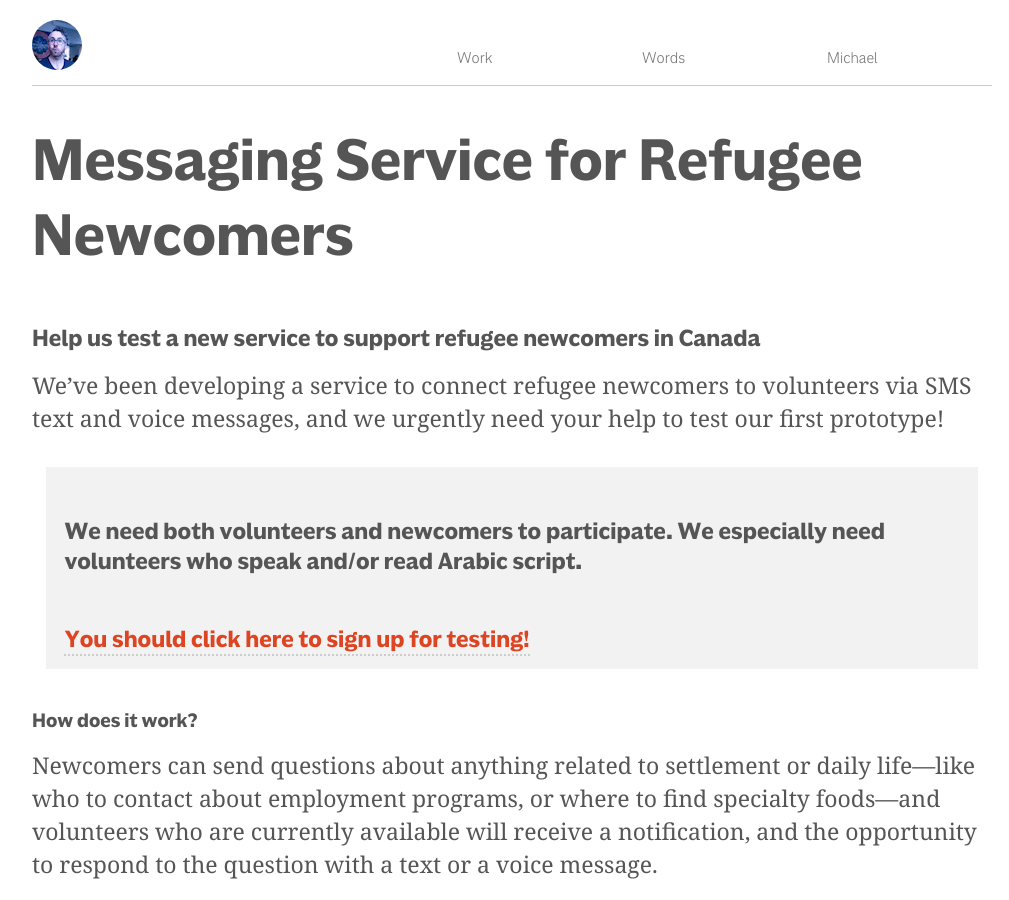
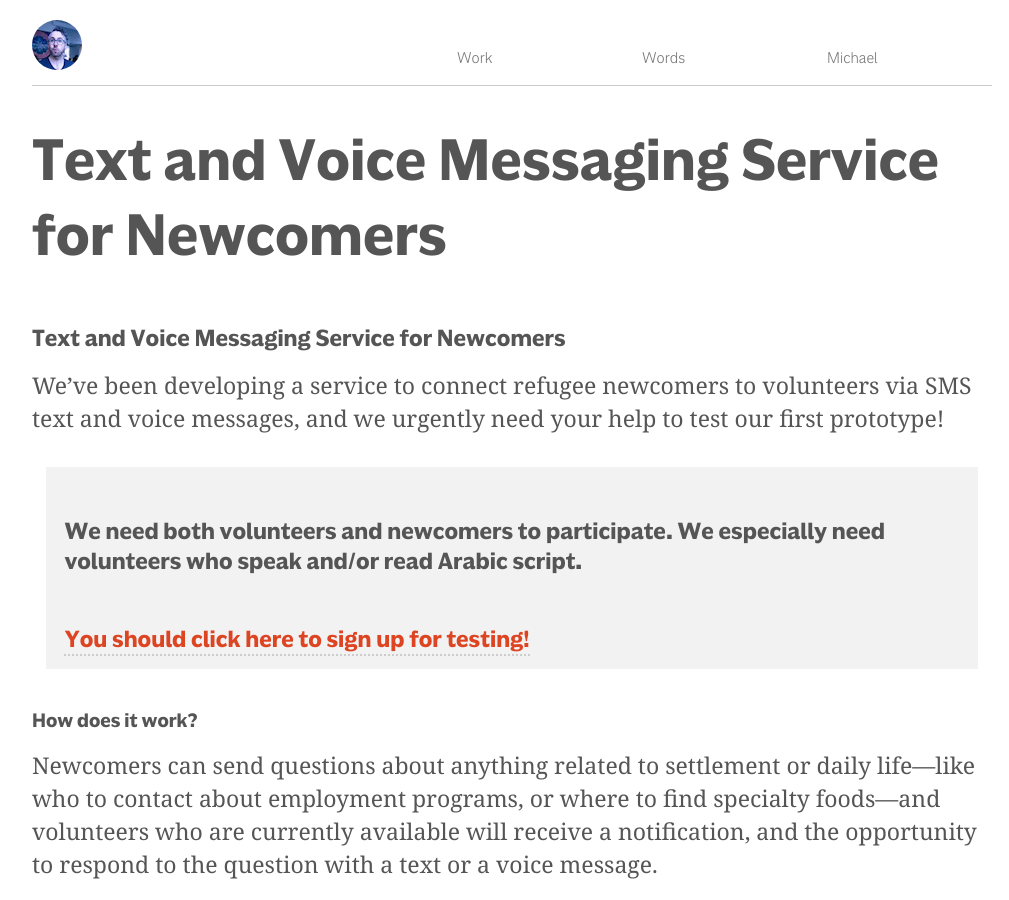
Before and after one commit to antlersanchors/antlersanchors.github.io, a Jekyll site: the page built from _portfolio/messaging-service-for-newcomers.md, in a window 1280 px wide and 900 px high. Shown: the whole window, without its empty margins (128-1137 px from the left). Built offline with Jekyll 4.4.1, drawn with Linux system fonts in a browser that asks for light colours; nearby versions of some CDN libraries; some web fonts are replaced.

```diff
--- a/_portfolio/messaging-service-for-newcomers.md
+++ b/_portfolio/messaging-service-for-newcomers.md
@@ -1,10 +1,15 @@
 ---
 layout: page
-title: Messaging Service for Refugee Newcomers
+title: Text and Voice Messaging Service for Newcomers
+desc: Empowering refugees and other newcomers to Canada through anonymous messaging
 permalink: /messaging-service-for-newcomers/
+heroic: /images/candidates/city_window_live.jpg
+tags: Service Design, Conversational UI, Mobile
+skills: Research, Project Management, Mobile Service Prototyping
+project-date: March 2016
 ---
 
-## Help us test a new service to support refugee newcomers in Canada
+## Text and Voice Messaging Service for Newcomers
 
 We’ve been developing a service to connect refugee newcomers to volunteers via SMS text and voice messages, and we urgently need your help to test our first prototype!
 
@@ -49,5 +54,3 @@ Yes, we will update this list but here are a few quick examples of projects supp
 We are a two person research, design, and build team: Michael-Owen Liston and Manu Kabahizi. This project is being conducted with the support with Immigration, Refugees, and Citizenship Canada (IRCC), but we are not personally affiliated with the Federal Government of Canada.
 
 Please contact Michael with any questions or inquiries: [{{ site.current_email_address }}](mailto:%22Michael-Owen%20Liston%22%3c{{ site.current_email_address }}%3e)
-
-<iframe id="signupform" src="https://docs.google.com/forms/d/1CxFXUgjxdPQkkd8MCN2gcbzOrNbQ7T2z90UkRSoFj0A/viewform?embedded=true" width="100%" height="500" frameborder="0" marginheight="0" marginwidth="0">Loading...</iframe>
```
